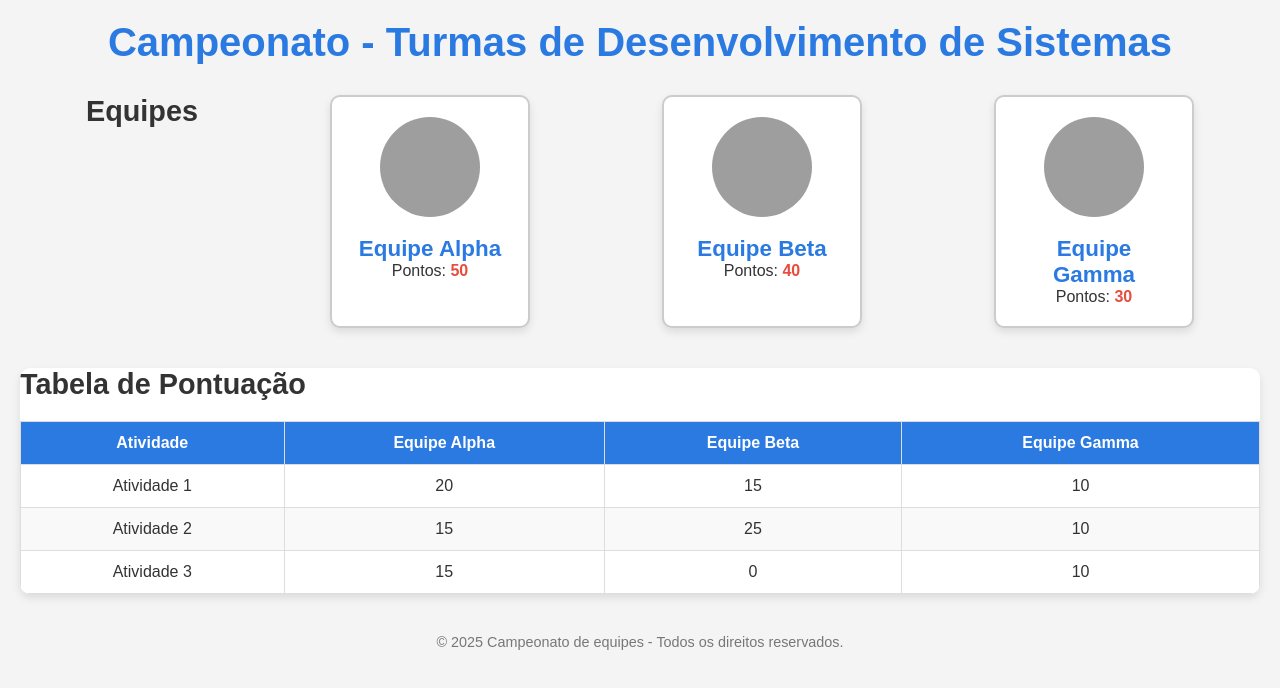
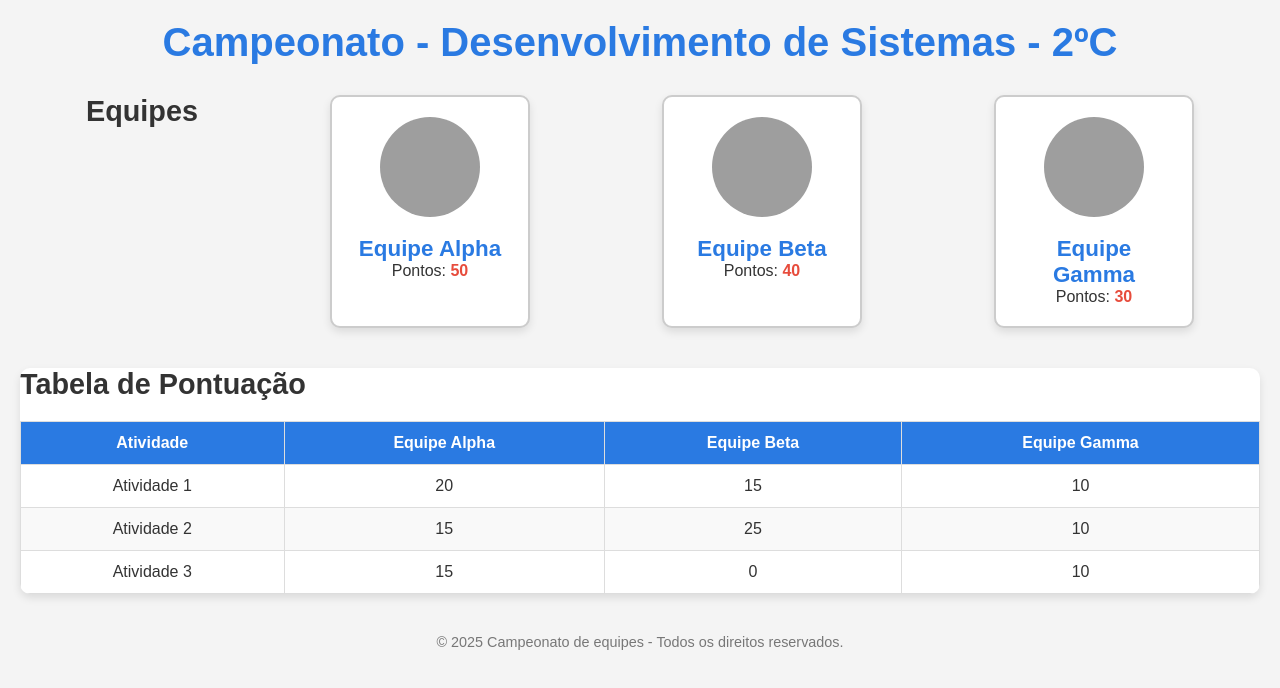
Before and after one commit to mathesanto/campeonato, a plain HTML site: page index.html in a window 1280 px wide. Drawn offline with Linux system fonts and the light colour scheme; grey boxes are pictures that could not be loaded.

Commit message:
fix nome header

```diff
--- a/index.html
+++ b/index.html
@@ -8,7 +8,7 @@
 </head>
 <body>
     <header>
-        <h1>Campeonato - Turmas de Desenvolvimento de Sistemas</h1>
+        <h1>Campeonato - Desenvolvimento de Sistemas - 2ºC</h1>
     </header>
 
     <section class="equipes">
```
